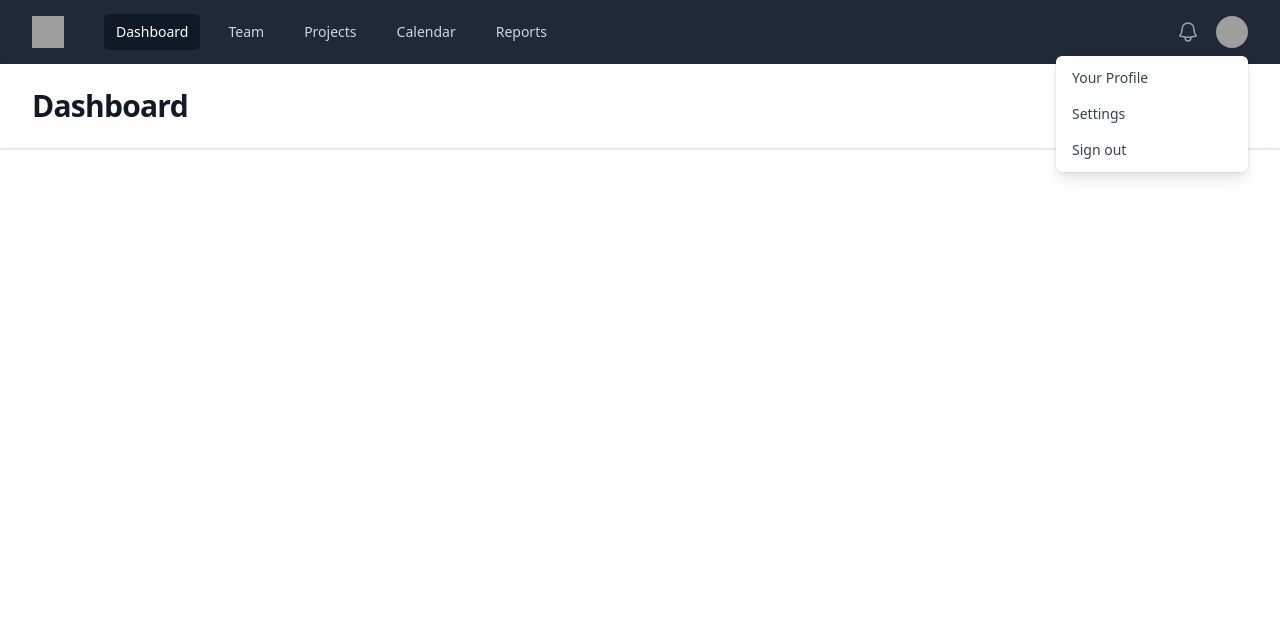
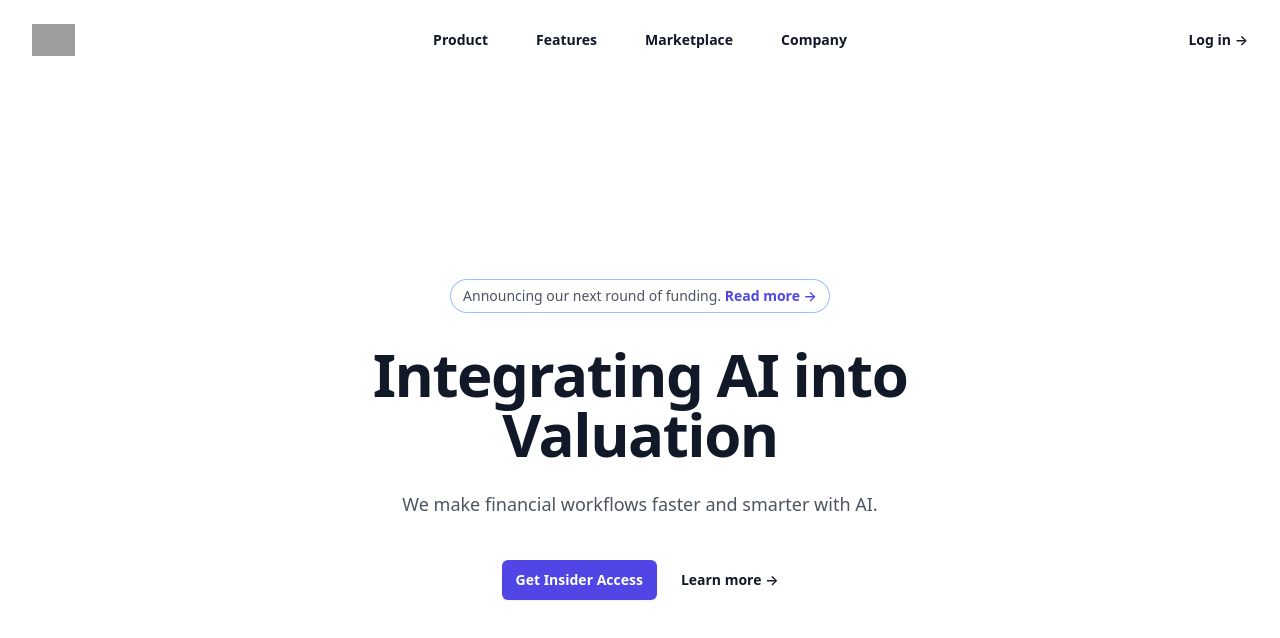
Before and after one commit to adam-leigh/adam-leigh.github.io, a website: page index.html in a window 1280 px wide. Drawn offline with nearby package versions, Linux system fonts and the light colour scheme; files that its build step writes are made by us from their sources; grey boxes are pictures that could not be loaded.

Commit message:
Reverting to pretty page.

````diff
--- a/index.html
+++ b/index.html
@@ -12,137 +12,91 @@
   </style>
 </head>
 <body>
-<!--
-  This example requires updating your template:
-
-  ```
-  <html class="h-full bg-gray-100">
-  <body class="h-full">
-  ```
--->
-<div class="min-h-full">
-  <nav class="bg-gray-800">
-    <div class="mx-auto max-w-7xl px-4 sm:px-6 lg:px-8">
-      <div class="flex h-16 items-center justify-between">
-        <div class="flex items-center">
-          <div class="flex-shrink-0">
-            <img class="h-8 w-8" src="https://tailwindui.com/img/logos/mark.svg?color=indigo&shade=500" alt="Your Company">
-          </div>
-          <div class="hidden md:block">
-            <div class="ml-10 flex items-baseline space-x-4">
-              <!-- Current: "bg-gray-900 text-white", Default: "text-gray-300 hover:bg-gray-700 hover:text-white" -->
-              <a href="#" class="rounded-md bg-gray-900 px-3 py-2 text-sm font-medium text-white" aria-current="page">Dashboard</a>
-              <a href="#" class="rounded-md px-3 py-2 text-sm font-medium text-gray-300 hover:bg-gray-700 hover:text-white">Team</a>
-              <a href="#" class="rounded-md px-3 py-2 text-sm font-medium text-gray-300 hover:bg-gray-700 hover:text-white">Projects</a>
-              <a href="#" class="rounded-md px-3 py-2 text-sm font-medium text-gray-300 hover:bg-gray-700 hover:text-white">Calendar</a>
-              <a href="#" class="rounded-md px-3 py-2 text-sm font-medium text-gray-300 hover:bg-gray-700 hover:text-white">Reports</a>
-            </div>
-          </div>
+  <div class="bg-white">
+    <header class="absolute inset-x-0 top-0 z-50">
+      <nav class="flex items-center justify-between p-6 lg:px-8" aria-label="Global">
+        <div class="flex lg:flex-1">
+          <a href="#" class="-m-1.5 p-1.5">
+            <span class="sr-only">FVA Advisory</span>
+            <img class="h-8 w-auto" src="https://static.wixstatic.com/media/0a1845_89860db96bcf47dab6eaac07946fbfa8~mv2.png/v1/crop/x_0,y_415,w_1500,h_550/fill/w_186,h_68,al_c,q_85,usm_0.66_1.00_0.01,enc_auto/3.png" alt="">
+          </a>
         </div>
-        <div class="hidden md:block">
-          <div class="ml-4 flex items-center md:ml-6">
-            <button type="button" class="relative rounded-full bg-gray-800 p-1 text-gray-400 hover:text-white focus:outline-none focus:ring-2 focus:ring-white focus:ring-offset-2 focus:ring-offset-gray-800">
-              <span class="absolute -inset-1.5"></span>
-              <span class="sr-only">View notifications</span>
+        <div class="flex lg:hidden">
+          <button type="button" class="-m-2.5 inline-flex items-center justify-center rounded-md p-2.5 text-gray-700">
+            <span class="sr-only">Open main menu</span>
+            <svg class="h-6 w-6" fill="none" viewBox="0 0 24 24" stroke-width="1.5" stroke="currentColor" aria-hidden="true">
+              <path stroke-linecap="round" stroke-linejoin="round" d="M3.75 6.75h16.5M3.75 12h16.5m-16.5 5.25h16.5" />
+            </svg>
+          </button>
+        </div>
+        <div class="hidden lg:flex lg:gap-x-12">
+          <a href="#" class="text-sm font-semibold leading-6 text-gray-900">Product</a>
+          <a href="#" class="text-sm font-semibold leading-6 text-gray-900">Features</a>
+          <a href="#" class="text-sm font-semibold leading-6 text-gray-900">Marketplace</a>
+          <a href="#" class="text-sm font-semibold leading-6 text-gray-900">Company</a>
+        </div>
+        <div class="hidden lg:flex lg:flex-1 lg:justify-end">
+          <a href="#" class="text-sm font-semibold leading-6 text-gray-900">Log in <span aria-hidden="true">&rarr;</span></a>
+        </div>
+      </nav>
+      <!-- Mobile menu, show/hide based on menu open state. -->
+      <div class="lg:hidden" role="dialog" aria-modal="true">
+        <!-- Background backdrop, show/hide based on slide-over state. -->
+        <div class="fixed inset-0 z-50"></div>
+        <div class="fixed inset-y-0 right-0 z-50 w-full overflow-y-auto bg-white px-6 py-6 sm:max-w-sm sm:ring-1 sm:ring-gray-900/10">
+          <div class="flex items-center justify-between">
+            <a href="#" class="-m-1.5 p-1.5">
+              <span class="sr-only">FVA Advisory</span>
+              <img class="h-8 w-auto" src="https://static.wixstatic.com/media/0a1845_89860db96bcf47dab6eaac07946fbfa8~mv2.png/v1/crop/x_0,y_415,w_1500,h_550/fill/w_186,h_68,al_c,q_85,usm_0.66_1.00_0.01,enc_auto/3.png" alt="">
+            </a>
+            <button type="button" class="-m-2.5 rounded-md p-2.5 text-gray-700">
+              <span class="sr-only">Close menu</span>
               <svg class="h-6 w-6" fill="none" viewBox="0 0 24 24" stroke-width="1.5" stroke="currentColor" aria-hidden="true">
-                <path stroke-linecap="round" stroke-linejoin="round" d="M14.857 17.082a23.848 23.848 0 005.454-1.31A8.967 8.967 0 0118 9.75v-.7V9A6 6 0 006 9v.75a8.967 8.967 0 01-2.312 6.022c1.733.64 3.56 1.085 5.455 1.31m5.714 0a24.255 24.255 0 01-5.714 0m5.714 0a3 3 0 11-5.714 0" />
+                <path stroke-linecap="round" stroke-linejoin="round" d="M6 18L18 6M6 6l12 12" />
               </svg>
             </button>
-
-            <!-- Profile dropdown -->
-            <div class="relative ml-3">
-              <div>
-                <button type="button" class="relative flex max-w-xs items-center rounded-full bg-gray-800 text-sm focus:outline-none focus:ring-2 focus:ring-white focus:ring-offset-2 focus:ring-offset-gray-800" id="user-menu-button" aria-expanded="false" aria-haspopup="true">
-                  <span class="absolute -inset-1.5"></span>
-                  <span class="sr-only">Open user menu</span>
-                  <img class="h-8 w-8 rounded-full" src="https://images.unsplash.com/photo-1472099645785-5658abf4ff4e?ixlib=rb-1.2.1&ixid=eyJhcHBfaWQiOjEyMDd9&auto=format&fit=facearea&facepad=2&w=256&h=256&q=80" alt="">
-                </button>
+          </div>
+          <div class="mt-6 flow-root">
+            <div class="-my-6 divide-y divide-gray-500/10">
+              <div class="space-y-2 py-6">
+                <a href="#" class="-mx-3 block rounded-lg px-3 py-2 text-base font-semibold leading-7 text-gray-900 hover:bg-gray-50">Product</a>
+                <a href="#" class="-mx-3 block rounded-lg px-3 py-2 text-base font-semibold leading-7 text-gray-900 hover:bg-gray-50">Features</a>
+                <a href="#" class="-mx-3 block rounded-lg px-3 py-2 text-base font-semibold leading-7 text-gray-900 hover:bg-gray-50">Marketplace</a>
+                <a href="#" class="-mx-3 block rounded-lg px-3 py-2 text-base font-semibold leading-7 text-gray-900 hover:bg-gray-50">Company</a>
               </div>
-
-              <!--
-                Dropdown menu, show/hide based on menu state.
-
-                Entering: "transition ease-out duration-100"
-                  From: "transform opacity-0 scale-95"
-                  To: "transform opacity-100 scale-100"
-                Leaving: "transition ease-in duration-75"
-                  From: "transform opacity-100 scale-100"
-                  To: "transform opacity-0 scale-95"
-              -->
-              <div class="absolute right-0 z-10 mt-2 w-48 origin-top-right rounded-md bg-white py-1 shadow-lg ring-1 ring-black ring-opacity-5 focus:outline-none" role="menu" aria-orientation="vertical" aria-labelledby="user-menu-button" tabindex="-1">
-                <!-- Active: "bg-gray-100", Not Active: "" -->
-                <a href="#" class="block px-4 py-2 text-sm text-gray-700" role="menuitem" tabindex="-1" id="user-menu-item-0">Your Profile</a>
-                <a href="#" class="block px-4 py-2 text-sm text-gray-700" role="menuitem" tabindex="-1" id="user-menu-item-1">Settings</a>
-                <a href="#" class="block px-4 py-2 text-sm text-gray-700" role="menuitem" tabindex="-1" id="user-menu-item-2">Sign out</a>
+              <div class="py-6">
+                <a href="#" class="-mx-3 block rounded-lg px-3 py-2.5 text-base font-semibold leading-7 text-gray-900 hover:bg-gray-50">Log in</a>
               </div>
             </div>
           </div>
         </div>
-        <div class="-mr-2 flex md:hidden">
-          <!-- Mobile menu button -->
-          <button type="button" class="relative inline-flex items-center justify-center rounded-md bg-gray-800 p-2 text-gray-400 hover:bg-gray-700 hover:text-white focus:outline-none focus:ring-2 focus:ring-white focus:ring-offset-2 focus:ring-offset-gray-800" aria-controls="mobile-menu" aria-expanded="false">
-            <span class="absolute -inset-0.5"></span>
-            <span class="sr-only">Open main menu</span>
-            <!-- Menu open: "hidden", Menu closed: "block" -->
-            <svg class="block h-6 w-6" fill="none" viewBox="0 0 24 24" stroke-width="1.5" stroke="currentColor" aria-hidden="true">
-              <path stroke-linecap="round" stroke-linejoin="round" d="M3.75 6.75h16.5M3.75 12h16.5m-16.5 5.25h16.5" />
-            </svg>
-            <!-- Menu open: "block", Menu closed: "hidden" -->
-            <svg class="hidden h-6 w-6" fill="none" viewBox="0 0 24 24" stroke-width="1.5" stroke="currentColor" aria-hidden="true">
-              <path stroke-linecap="round" stroke-linejoin="round" d="M6 18L18 6M6 6l12 12" />
-            </svg>
-          </button>
+      </div>
+    </header>
+
+    <div class="relative isolate px-6 pt-14 lg:px-8">
+      <div class="absolute inset-x-0 -top-40 -z-10 transform-gpu overflow-hidden blur-3xl sm:-top-80" aria-hidden="true">
+        <div class="relative left-[calc(50%-11rem)] aspect-[1155/678] w-[36.125rem] -translate-x-1/2 rotate-[30deg] bg-gradient-to-tr from-[#ff80b5] to-[#9089fc] opacity-30 sm:left-[calc(50%-30rem)] sm:w-[72.1875rem]" style="clip-path: polygon(74.1% 44.1%, 100% 61.6%, 97.5% 26.9%, 85.5% 0.1%, 80.7% 2%, 72.5% 32.5%, 60.2% 62.4%, 52.4% 68.1%, 47.5% 58.3%, 45.2% 34.5%, 27.5% 76.7%, 0.1% 64.9%, 17.9% 100%, 27.6% 76.8%, 76.1% 97.7%, 74.1% 44.1%)"></div>
+      </div>
+      <div class="mx-auto max-w-2xl py-32 sm:py-48 lg:py-56">
+        <div class="hidden sm:mb-8 sm:flex sm:justify-center">
+          <div class="relative rounded-full px-3 py-1 text-sm leading-6 text-gray-600 ring-1 ring-gray-900/10 hover:ring-gray-900/20">
+            Announcing our next round of funding. <a href="#" class="font-semibold text-indigo-600"><span class="absolute inset-0" aria-hidden="true"></span>Read more <span aria-hidden="true">&rarr;</span></a>
+          </div>
+        </div>
+        <div class="text-center">
+          <h1 class="text-4xl font-bold tracking-tight text-gray-900 sm:text-6xl">Integrating AI into Valuation</h1>
+          <p class="mt-6 text-lg leading-8 text-gray-600">We make financial workflows faster and smarter with AI.</p>
+          <div class="mt-10 flex items-center justify-center gap-x-6">
+            <a href="#" class="rounded-md bg-indigo-600 px-3.5 py-2.5 text-sm font-semibold text-white shadow-sm hover:bg-indigo-500 focus-visible:outline focus-visible:outline-2 focus-visible:outline-offset-2 focus-visible:outline-indigo-600">Get Insider Access</a>
+            <a href="#" class="text-sm font-semibold leading-6 text-gray-900">Learn more <span aria-hidden="true">→</span></a>
+          </div>
         </div>
       </div>
-    </div>
-
-    <!-- Mobile menu, show/hide based on menu state. -->
-    <div class="md:hidden" id="mobile-menu">
-      <div class="space-y-1 px-2 pb-3 pt-2 sm:px-3">
-        <!-- Current: "bg-gray-900 text-white", Default: "text-gray-300 hover:bg-gray-700 hover:text-white" -->
-        <a href="#" class="block rounded-md bg-gray-900 px-3 py-2 text-base font-medium text-white" aria-current="page">Dashboard</a>
-        <a href="#" class="block rounded-md px-3 py-2 text-base font-medium text-gray-300 hover:bg-gray-700 hover:text-white">Team</a>
-        <a href="#" class="block rounded-md px-3 py-2 text-base font-medium text-gray-300 hover:bg-gray-700 hover:text-white">Projects</a>
-        <a href="#" class="block rounded-md px-3 py-2 text-base font-medium text-gray-300 hover:bg-gray-700 hover:text-white">Calendar</a>
-        <a href="#" class="block rounded-md px-3 py-2 text-base font-medium text-gray-300 hover:bg-gray-700 hover:text-white">Reports</a>
-      </div>
-      <div class="border-t border-gray-700 pb-3 pt-4">
-        <div class="flex items-center px-5">
-          <div class="flex-shrink-0">
-            <img class="h-10 w-10 rounded-full" src="https://images.unsplash.com/photo-1472099645785-5658abf4ff4e?ixlib=rb-1.2.1&ixid=eyJhcHBfaWQiOjEyMDd9&auto=format&fit=facearea&facepad=2&w=256&h=256&q=80" alt="">
-          </div>
-          <div class="ml-3">
-            <div class="text-base font-medium leading-none text-white">Tom Cook</div>
-            <div class="text-sm font-medium leading-none text-gray-400">tom@example.com</div>
-          </div>
-          <button type="button" class="relative ml-auto flex-shrink-0 rounded-full bg-gray-800 p-1 text-gray-400 hover:text-white focus:outline-none focus:ring-2 focus:ring-white focus:ring-offset-2 focus:ring-offset-gray-800">
-            <span class="absolute -inset-1.5"></span>
-            <span class="sr-only">View notifications</span>
-            <svg class="h-6 w-6" fill="none" viewBox="0 0 24 24" stroke-width="1.5" stroke="currentColor" aria-hidden="true">
-              <path stroke-linecap="round" stroke-linejoin="round" d="M14.857 17.082a23.848 23.848 0 005.454-1.31A8.967 8.967 0 0118 9.75v-.7V9A6 6 0 006 9v.75a8.967 8.967 0 01-2.312 6.022c1.733.64 3.56 1.085 5.455 1.31m5.714 0a24.255 24.255 0 01-5.714 0m5.714 0a3 3 0 11-5.714 0" />
-            </svg>
-          </button>
-        </div>
-        <div class="mt-3 space-y-1 px-2">
-          <a href="#" class="block rounded-md px-3 py-2 text-base font-medium text-gray-400 hover:bg-gray-700 hover:text-white">Your Profile</a>
-          <a href="#" class="block rounded-md px-3 py-2 text-base font-medium text-gray-400 hover:bg-gray-700 hover:text-white">Settings</a>
-          <a href="#" class="block rounded-md px-3 py-2 text-base font-medium text-gray-400 hover:bg-gray-700 hover:text-white">Sign out</a>
-        </div>
+      <div class="absolute inset-x-0 top-[calc(100%-13rem)] -z-10 transform-gpu overflow-hidden blur-3xl sm:top-[calc(100%-30rem)]" aria-hidden="true">
+        <div class="relative left-[calc(50%+3rem)] aspect-[1155/678] w-[36.125rem] -translate-x-1/2 bg-gradient-to-tr from-[#ff80b5] to-[#9089fc] opacity-30 sm:left-[calc(50%+36rem)] sm:w-[72.1875rem]" style="clip-path: polygon(74.1% 44.1%, 100% 61.6%, 97.5% 26.9%, 85.5% 0.1%, 80.7% 2%, 72.5% 32.5%, 60.2% 62.4%, 52.4% 68.1%, 47.5% 58.3%, 45.2% 34.5%, 27.5% 76.7%, 0.1% 64.9%, 17.9% 100%, 27.6% 76.8%, 76.1% 97.7%, 74.1% 44.1%)"></div>
       </div>
     </div>
-  </nav>
-
-  <header class="bg-white shadow">
-    <div class="mx-auto max-w-7xl px-4 py-6 sm:px-6 lg:px-8">
-      <h1 class="text-3xl font-bold tracking-tight text-gray-900">Dashboard</h1>
-    </div>
-  </header>
-  <main>
-    <div class="mx-auto max-w-7xl py-6 sm:px-6 lg:px-8">
-      <!-- Your content -->
-    </div>
-  </main>
-</div>
-
+  </div>
+  <script src="./src/js/main.js"></script>
 </body>
 </html>
````
